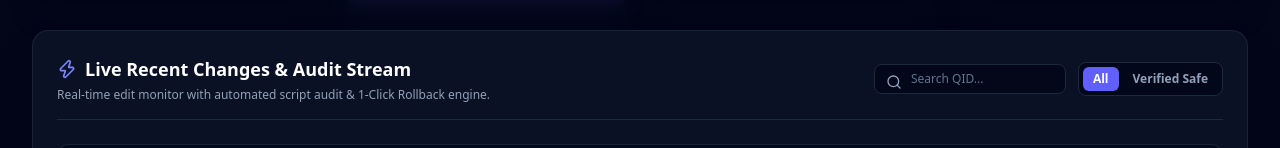
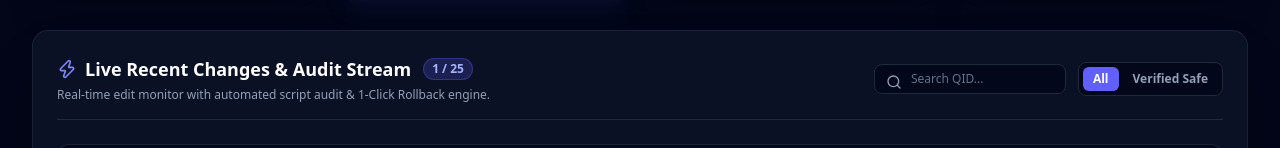
Before and after one commit to loharbijoy2005-a11y/ShadowArrow-BOT-, a Next.js app in the folder dashboard/: page / in a window 1280 px wide. Shown: the part 441-589 px from the top of the page. Built offline with nearby package versions, Linux system fonts and the light colour scheme; no server answers.

Commit message:
Dashboard: cap recent edits feed to 25 items with count badge

```diff
--- a/dashboard/src/app/api/edits/route.ts
+++ b/dashboard/src/app/api/edits/route.ts
@@ -20,7 +20,7 @@ export interface EditRecord {
 
 export async function GET() {
   try {
-    const res = await fetch(`${RENDER_BACKEND_URL}/edits?limit=50`, {
+    const res = await fetch(`${RENDER_BACKEND_URL}/edits?limit=25`, {
       headers: {
         'X-Bot-Token': BOT_SECRET
       },
@@ -47,8 +47,8 @@ export async function GET() {
 
         return NextResponse.json({
           success: true,
-          edits: formattedEdits,
-          total: formattedEdits.length
+          edits: formattedEdits.slice(0, 25),
+          total: formattedEdits.slice(0, 25).length
         });
       }
     }
--- a/dashboard/src/components/RecentChangesStream.tsx
+++ b/dashboard/src/components/RecentChangesStream.tsx
@@ -45,12 +45,14 @@ export default function RecentChangesStream({ edits, onRollbackComplete }: Recen
     }
   };
 
-  const filteredEdits = edits.filter((item) => {
-    const matchesQuery = item.qid.toLowerCase().includes(searchQuery.toLowerCase()) ||
-                         (item.newValue && item.newValue.toLowerCase().includes(searchQuery.toLowerCase()));
-    const matchesStatus = statusFilter === 'ALL' || item.status === statusFilter;
-    return matchesQuery && matchesStatus;
-  });
+  const filteredEdits = edits
+    .filter((item) => {
+      const matchesQuery = item.qid.toLowerCase().includes(searchQuery.toLowerCase()) ||
+                           (item.newValue && item.newValue.toLowerCase().includes(searchQuery.toLowerCase()));
+      const matchesStatus = statusFilter === 'ALL' || item.status === statusFilter;
+      return matchesQuery && matchesStatus;
+    })
+    .slice(0, 25); // Show max 25 recent edits
 
   return (
     <div className="rounded-2xl bg-slate-900/70 border border-slate-800/80 backdrop-blur-xl shadow-2xl p-6 mb-8">
@@ -60,7 +62,10 @@ export default function RecentChangesStream({ edits, onRollbackComplete }: Recen
         <div>
           <div className="flex items-center space-x-2">
             <Zap className="w-5 h-5 text-indigo-400" />
-            <h2 className="text-lg font-bold text-white">Live Recent Changes & Audit Stream</h2>
+            <h2 className="text-lg font-bold text-white">Live Recent Changes &amp; Audit Stream</h2>
+            <span className="ml-1 px-2 py-0.5 text-xs font-bold rounded-full bg-indigo-500/20 text-indigo-300 border border-indigo-500/30">
+              {filteredEdits.length} / 25
+            </span>
           </div>
           <p className="text-xs text-slate-400 mt-1">
             Real-time edit monitor with automated script audit & 1-Click Rollback engine.
```
